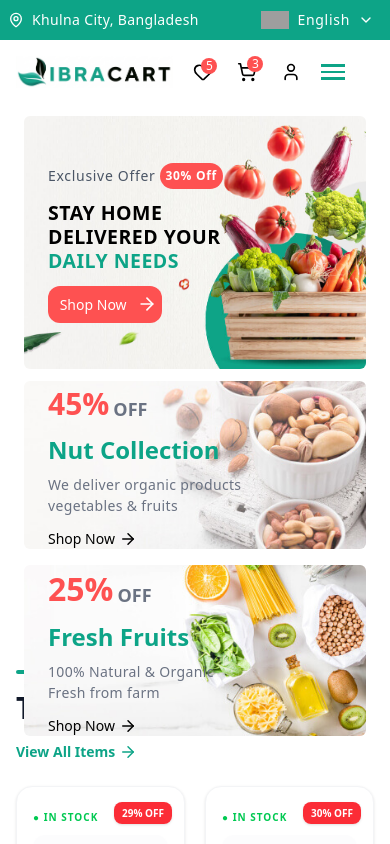
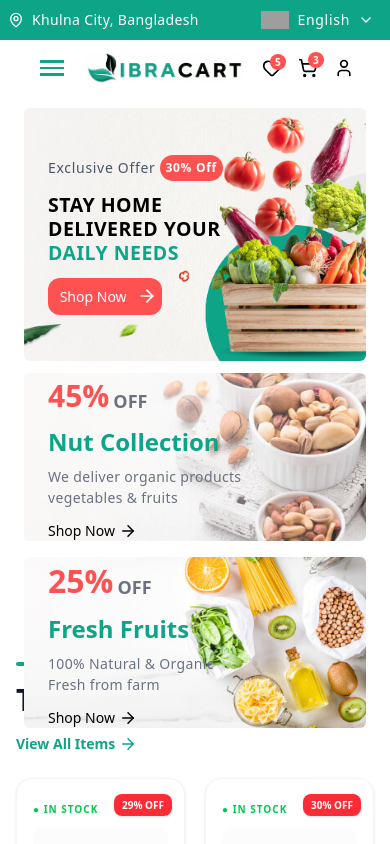
Before and after one commit to IbrahimGazi2022/IbraCart, a React (Vite) app in the folder frontend/: page / in a window 390 px wide. Shown: the top 844 px of the page. Built offline with nearby package versions, Linux system fonts and the light colour scheme; grey boxes are pictures that could not be loaded.

Commit message:
Complete Mobile Menu

```diff
--- a/frontend/src/components/layout/Header/Header.tsx
+++ b/frontend/src/components/layout/Header/Header.tsx
@@ -1,5 +1,6 @@
 import { memo, useCallback, useState } from 'react';
 import { Search, PhoneCall, Heart, ShoppingCart, User } from 'lucide-react';
+import HamburgerMenu from '../Navbar/HamburgerMenu';
 
 // --- ALL CONSTANTS HERE ---
 const CONFIG = {
@@ -13,15 +14,14 @@ const CONFIG = {
 // --- LOGO ---
 const Logo = memo(() => {
     return (
-        <a
-            href="/"
+        <a href="/"
             className="shrink-0 flex items-center hover:opacity-80 transition-opacity"
             aria-label="Go to homepage"
         >
             <img
                 src={CONFIG.logo}
                 alt="Company Logo"
-                className='h-8 md:h-10 lg:h-12 w-auto object-contain'
+                className='h-[clamp(2rem,6vw,3rem)] w-auto object-contain'
             />
         </a>
     );
@@ -40,17 +40,17 @@ const SearchBox = memo(() => {
     }, [searchQuery]);
 
     return (
-        <div className='hidden md:block md:flex-1 max-w-xs md:max-w-md lg:max-w-xl'>
+        <div className='hidden md:block md:flex-1 max-w-[min(95%,36rem)]'>
             <div className='relative'>
                 <input
                     type="text"
                     value={searchQuery}
                     onChange={handleChange}
                     placeholder="I'm Searching for......"
-                    className="w-full px-4 py-2 md:py-3 pr-10 border border-gray-300 rounded-md focus:outline-none focus:ring-2 focus:ring-primary placeholder-gray-500"
+                    className="w-full px-[clamp(0.75rem,2vw,1rem)] py-[clamp(0.5rem,1.5vw,0.75rem)] pr-[clamp(2rem,8vw,2.5rem)] border border-gray-300 rounded-md focus:outline-none focus:ring-2 focus:ring-primary placeholder-gray-500 text-[clamp(0.875rem,1.5vw,1rem)]"
                 />
-                <button onClick={handleSearch} className='absolute right-3 top-1/2 -translate-y-1/2 text-gray-500 hover:text-primary'>
-                    <Search size={24} />
+                <button onClick={handleSearch} className='absolute right-[clamp(0.5rem,2vw,0.75rem)] top-1/2 -translate-y-1/2 text-gray-500 hover:text-primary'>
+                    <Search className='w-[clamp(20px,4vw,24px)] h-[clamp(20px,4vw,24px)]' />
                 </button>
             </div>
         </div>
@@ -60,12 +60,12 @@ const SearchBox = memo(() => {
 // --- CONTACT DETAILS ---
 const ContactNumber = memo(() => (
     <a href={`tel:${CONFIG.contactNumber}`}
-        className="hidden lg:flex items-center gap-2 hover:text-primary transition-colors"
+        className="hidden lg:flex items-center gap-[clamp(0.25rem,1vw,0.5rem)] hover:text-primary transition-colors shrink-0"
     >
-        <PhoneCall size={26} />
+        <PhoneCall className='w-[clamp(22px,4vw,26px)] h-[clamp(22px,4vw,26px)]' />
         <div className='flex flex-col'>
-            <span className="text-xs lg:text-sm text-gray-500 font-medium">{CONFIG.delivaryTime}</span>
-            <span className="text-sm lg:text-base font-medium">{CONFIG.contactNumber}</span>
+            <span className="text-[clamp(0.75rem,1.2vw,0.875rem)] text-gray-500 font-medium whitespace-nowrap">{CONFIG.delivaryTime}</span>
+            <span className="text-[clamp(0.875rem,1.5vw,1rem)] font-medium whitespace-nowrap">{CONFIG.contactNumber}</span>
         </div>
     </a>
 ));
@@ -74,12 +74,12 @@ const ContactNumber = memo(() => (
 // --- WISHLIST ICON COMPONENT ---
 const WishlistIcon = memo(() => (
     <button
-        className="relative p-1 md:p-2 hover:bg-gray-100 rounded-full transition-colors"
+        className="relative p-[clamp(0.25rem,1vw,0.5rem)] hover:bg-gray-100 rounded-full transition-colors shrink-0"
         aria-label="Wishlist"
     >
-        <Heart size={20} className='md:w-6 md:h-6' />
+        <Heart className='w-[clamp(20px,4vw,24px)] h-[clamp(20px,4vw,24px)]' />
         {CONFIG.wishlistCount > 0 && (
-            <span className="absolute top-0 right-0 md:top-0.5 md:right-0.5 bg-secondary text-white text-xs rounded-full w-4 h-4 md:w-5 md:h-5 flex items-center justify-center">
+            <span className="absolute top-0 right-0 bg-secondary text-white text-[clamp(0.625rem,1.2vw,0.75rem)] rounded-full w-[clamp(1rem,3vw,1.25rem)] h-[clamp(1rem,3vw,1.25rem)] flex items-center justify-center font-semibold">
                 {CONFIG.wishlistCount}
             </span>
         )}
@@ -89,12 +89,12 @@ const WishlistIcon = memo(() => (
 // --- CART ICON ---
 const CartIcon = memo(() => (
     <button
-        className="relative p-1 md:p-2 hover:bg-gray-100 rounded-full transition-colors"
+        className="relative p-[clamp(0.25rem,1vw,0.5rem)] hover:bg-gray-100 rounded-full transition-colors shrink-0"
         aria-label="Shopping Cart"
     >
-        <ShoppingCart size={20} className="md:w-6 md:h-6" />
+        <ShoppingCart className='w-[clamp(20px,4vw,24px)] h-[clamp(20px,4vw,24px)]' />
         {CONFIG.cartCount > 0 && (
-            <span className="absolute -top-0.5 -right-0.5 md:-top-1 md:-right-1 bg-secondary text-white text-xs rounded-full w-4 h-4 md:w-5 md:h-5 flex items-center justify-center">
+            <span className="absolute -top-[clamp(0.125rem,0.5vw,0.25rem)] -right-[clamp(0.125rem,0.5vw,0.25rem)] bg-secondary text-white text-[clamp(0.625rem,1.2vw,0.75rem)] rounded-full w-[clamp(1rem,3vw,1.25rem)] h-[clamp(1rem,3vw,1.25rem)] flex items-center justify-center font-semibold">
                 {CONFIG.cartCount}
             </span>
         )}
@@ -105,49 +105,41 @@ const CartIcon = memo(() => (
 // --- USER ICON COMPONENT ---
 const UserIcon = memo(() => (
     <button
-        className="flex items-center gap-1 md:gap-2 p-1 md:p-0 hover:bg-gray-100 rounded-full transition-colors"
+        className="flex items-center gap-[clamp(0.25rem,1vw,0.5rem)] p-[clamp(0.25rem,1vw,0rem)] hover:bg-gray-100 rounded-full transition-colors shrink-0"
         aria-label="User Account"
     >
-        <User size={20} className="w-5 h-5 md:w-6 md:h-6" />
+        <User className='w-[clamp(20px,4vw,24px)] h-[clamp(20px,4vw,24px)]' />
         <div className="hidden md:flex flex-col items-start">
-            <span className="text-xs text-gray-500 font-medium">Hello,</span>
-            <span className="text-sm font-semibold tracking-widest">My Account</span>
+            <span className="text-[clamp(0.75rem,1.2vw,0.75rem)] text-gray-500 font-medium whitespace-nowrap">Hello,</span>
+            <span className="text-[clamp(0.875rem,1.5vw,0.875rem)] font-semibold tracking-widest whitespace-nowrap">My Account</span>
         </div>
     </button>
 ));
 
 
-// --- HAMBURGER MENU ---
-const HamburgerMenu = memo(() => {
-    const [isOpen, setIsOpen] = useState(false);
-
-    const toggleMenu = useCallback(() => {
-        setIsOpen(prev => !prev);
-    }, []);
-
-    return (
-        <button
-            onClick={toggleMenu}
-            className="md:hidden flex flex-col gap-1 -p-2 hover:bg-gray-100 rounded transition-colors"
-            aria-label="Toggle menu"
-        >
-            <span className={`w-6 h-[2.5px] bg-primary transition-transform ${isOpen ? 'rotate-45 translate-y-[6.5px]' : ''}`}></span>
-            <span className={`w-6 h-[2.5px] bg-primary transition-opacity ${isOpen ? 'opacity-0' : ''}`}></span>
-            <span className={`w-6 h-[2.5px] bg-primary transition-transform ${isOpen ? '-rotate-45 -translate-y-[6.5px]' : ''}`}></span>
-        </button>
-    );
-});
-
 // --- DIVIDER COMPONENT ---
 const Divider = memo(() => (
-    <div className="hidden md:block h-6 w-px bg-gray-400"></div>
+    <div className="hidden md:block h-[clamp(1rem,4vw,1.5rem)] w-px bg-gray-400 shrink-0"></div>
 ));
 
 // --- MAIN COMPONENT ---
 const Header = () => {
     return (
-        <header className='w-full py-4'>
-            <div className='max-w-7xl mx-auto px-4 md:px-6 lg:px-0 flex gap-4 items-center'>
+        <header className='w-full py-[clamp(0.75rem,2vw,1rem)]'>
+            <div className='w-full max-w-[min(calc(100%-2rem),80rem)] mx-auto px-[clamp(1rem,3vw,1.5rem)] flex gap-[clamp(0.5rem,2vw,1rem)] items-center justify-between'>
+                <div className='flex md:hidden items-center justify-between w-full gap-[clamp(0.5rem,2vw,1rem)]'>
+                    <HamburgerMenu />
+                    <Logo />
+
+                    <div className='flex items-center gap-[clamp(0.5rem,2vw,1rem)]'>
+                        <WishlistIcon />
+                        <CartIcon />
+                        <UserIcon />
+                    </div>
+                </div>
+
+                {/* --- DESKTOP LAYOUT --- */}
+                <div className='hidden md:flex items-center gap-[clamp(0.5rem,2vw,1rem)] w-full'>
                     <Logo />
                     <SearchBox />
                     <ContactNumber />
@@ -157,7 +149,7 @@ const Header = () => {
                     <CartIcon />
                     <Divider />
                     <UserIcon />
-                <HamburgerMenu />
+                </div>
             </div>
         </header>
     );
```
Lines whose indentation alone changed are shown as unchanged.
